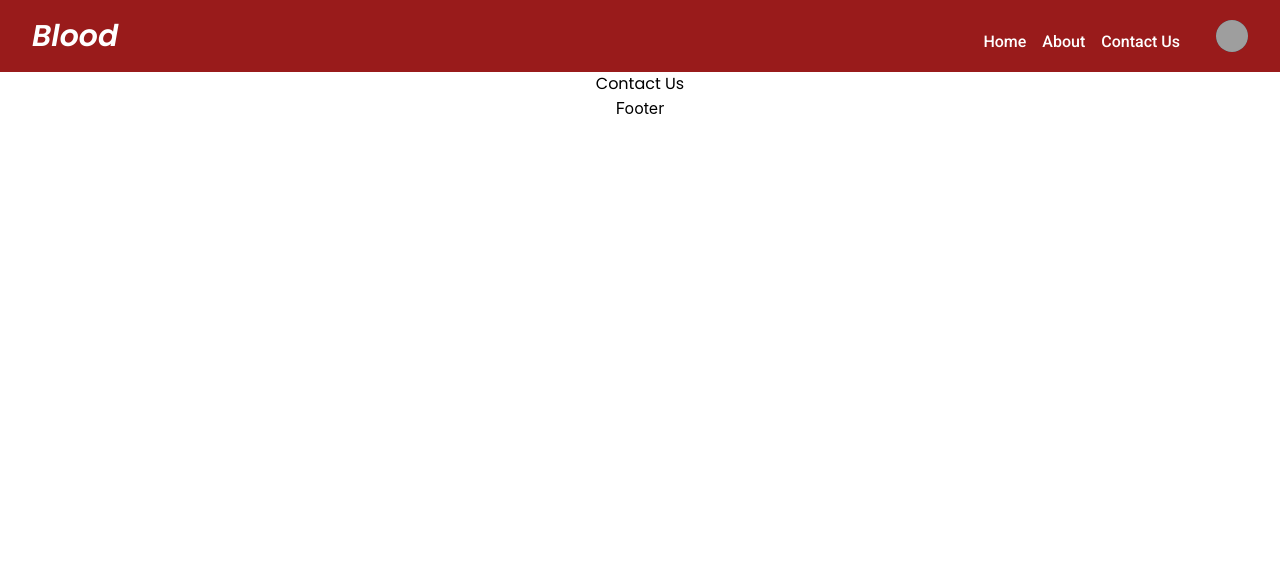
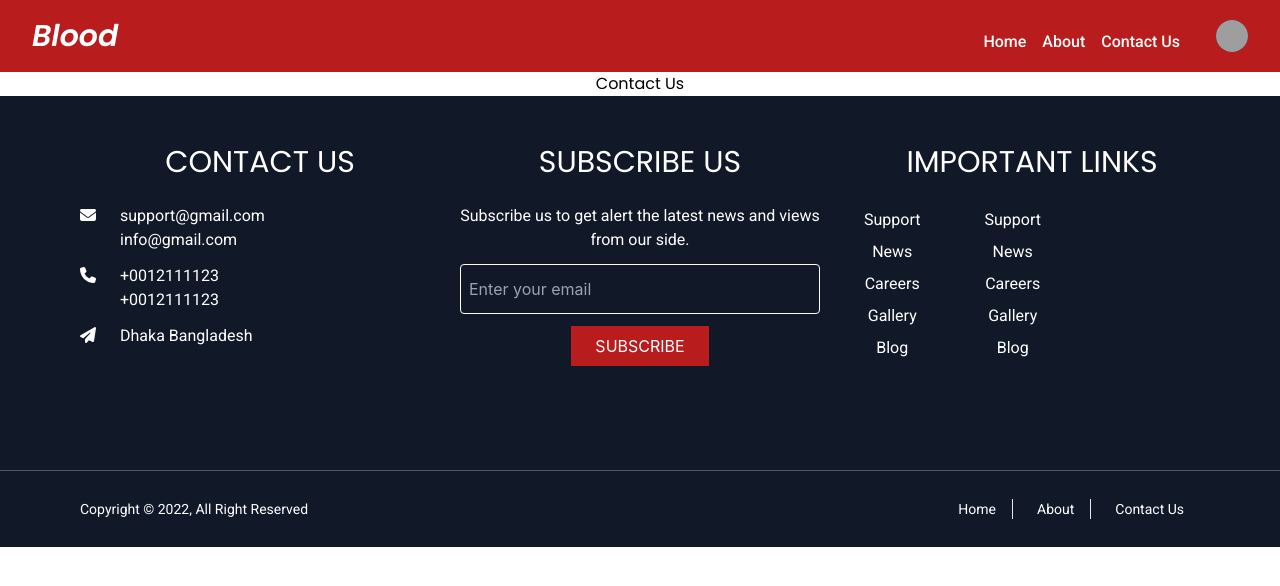
Before and after one commit to Pervej0/team-project, a React (Create React App) app: page /contact in a window 1280 px wide. Shown: the top 586 px of the page. Built offline with nearby package versions, Linux system fonts and the light colour scheme; grey boxes are pictures that could not be loaded.

Commit message:
footer added

```diff
--- a/package.json
+++ b/package.json
@@ -3,6 +3,10 @@
   "version": "0.1.0",
   "private": true,
   "dependencies": {
+    "@fortawesome/fontawesome-svg-core": "^1.3.0",
+    "@fortawesome/free-regular-svg-icons": "^6.0.0",
+    "@fortawesome/free-solid-svg-icons": "^6.0.0",
+    "@fortawesome/react-fontawesome": "^0.1.17",
     "@headlessui/react": "^1.4.3",
     "@heroicons/react": "^1.0.5",
     "@testing-library/jest-dom": "^5.16.2",
--- a/src/Component/Shared/Footer/Footer.js
+++ b/src/Component/Shared/Footer/Footer.js
@@ -1,7 +1,120 @@
 import React from "react";
+import { FontAwesomeIcon } from "@fortawesome/react-fontawesome";
+import {
+  faEnvelope,
+  faPhone,
+  faPaperPlane,
+} from "@fortawesome/free-solid-svg-icons";
+import { Link } from "react-router-dom";
+const Footer = () => {
+  return (
+    <div className="bg-gray-900">
+      <div className="md:mx-20 mx-3 py-12">
+        <div className="grid md:grid-cols-3 mb-14 gap-x-5 gap-y-8 sm:grid-cols-2 grid-cols-1">
+          <div>
+            <h1 className="text-3xl text-white uppercase mb-6">Contact Us</h1>
+            <ul>
+              <li className="flex text-white gap-x-6 items-baseline mb-3">
+                <span>
+                  <FontAwesomeIcon className="text-white" icon={faEnvelope} />
+                </span>
+                <div className="text-left">
+                  <p>support@gmail.com</p>
+                  <p>info@gmail.com</p>
+                </div>
+              </li>
+              <li className="flex text-white gap-x-6 items-baseline mb-3">
+                <span>
+                  <FontAwesomeIcon className="text-white" icon={faPhone} />
+                </span>
+                <div className="text-left">
+                  <p>+0012111123</p>
+                  <p>+0012111123</p>
+                </div>
+              </li>
+              <li className="flex text-white gap-x-6 items-baseline mb-3">
+                <span>
+                  <FontAwesomeIcon className="text-white" icon={faPaperPlane} />
+                </span>
+                <div className="text-left">
+                  <p>Dhaka Bangladesh</p>
+                </div>
+              </li>
+            </ul>
+          </div>
+          <div>
+            <h1 className="text-3xl text-white uppercase mb-6">Subscribe Us</h1>
+            <p className="text-white">
+              Subscribe us to get alert the latest news and views from our side.
+            </p>
+            <div>
+              <input
+                className="bg-transparent border rounded text-white border-white px-2 w-full mt-3 py-3"
+                type="email"
+                placeholder="Enter your email"
+              />
+              <button className="text-white uppercase px-6 py-2 mt-3 bg-red-700">
+                Subscribe
+              </button>
+            </div>
+          </div>
+          <div className="ml-6">
+            <h1 className="text-3xl text-white uppercase mb-6">
+              Important links
+            </h1>
+            <div className="flex gap-x-16 gap-y-3">
+              <ul className="text-white leading-8">
+                <li className="hover:text-red-600">Support</li>
+                <li className="hover:text-red-600">News</li>
+                <li className="hover:text-red-600">Careers</li>
+                <li className="hover:text-red-600">Gallery</li>
+                <li className="hover:text-red-600">Blog</li>
+              </ul>
 
-const Footer = () => {
-  return <div>Footer</div>;
+              <ul className="text-white leading-8">
+                <li className="hover:text-red-600">Support</li>
+                <li className="hover:text-red-600">News</li>
+                <li className="hover:text-red-600">Careers</li>
+                <li className="hover:text-red-600">Gallery</li>
+                <li className="hover:text-red-600">Blog</li>
+              </ul>
+            </div>
+          </div>
+        </div>
+      </div>
+      {/* last footer */}
+      <div className="border border-0 border-t border-gray-600">
+        <div className="md:mx-20 mx-3 py-7">
+          <div className="flex justify-between gap-y-3 sm:flex-nowrap flex-wrap">
+            <div>
+              <p className="text-white text-sm">
+                Copyright © 2022, All Right Reserved
+              </p>
+            </div>
+            <div>
+              <ul className="flex gap-x-2 text-sm">
+                <li className="text-white border border-0 border-r leading-0">
+                  <Link to="/Home" className="sm:mx-4 mr-4">
+                    Home
+                  </Link>
+                </li>
+                <li className="text-white border border-0 border-r leading-0">
+                  <Link to="/about" className="mx-4">
+                    About
+                  </Link>
+                </li>
+                <li className="text-white leading-0">
+                  <Link to="/contact" className="mx-4">
+                    Contact Us
+                  </Link>
+                </li>
+              </ul>
+            </div>
+          </div>
+        </div>
+      </div>
+    </div>
+  );
 };
 
 export default Footer;
--- a/src/Component/Shared/Header/Header.js
+++ b/src/Component/Shared/Header/Header.js
@@ -10,7 +10,7 @@ const Header = () => {
   //   const { user, logOut } = useAuth();
   return (
     <header className="header">
-      <Disclosure as="nav" className="bg-red-800">
+      <Disclosure as="nav" className="bg-red-700">
         {({ open }) => (
           <>
             <div className="max-w-7xl mx-auto px-2 py-1 sm:px-6 lg:px-8">
```
Also changed, not shown: 2 other files (tests, documents, lock files or other folders).
